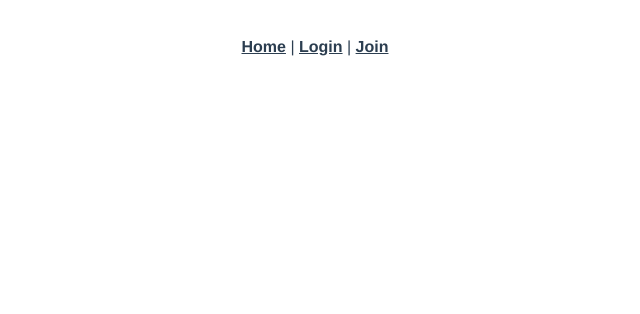
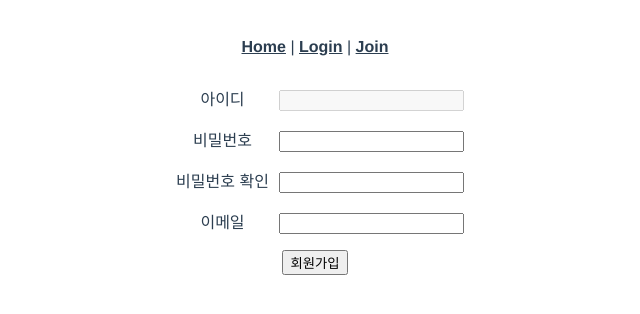
Before and after one commit to Tareun3406/SpringVue, a Vue app in the folder frontend/: page /myPage in a window 1280 px wide. Shown: the top 314 px of the page, without its empty margins (325-965 px from the left). Built offline with nearby package versions, Linux system fonts and the light colour scheme; no server answers.

Commit message:
feat : add myPage in frontend

```diff
--- a/frontend/src/App.vue
+++ b/frontend/src/App.vue
@@ -6,8 +6,10 @@
         <router-link to="/login">Login</router-link> |
         <router-link to="/join">Join</router-link>
       </span>
-      <a href="#" v-on:click="logout" v-bind:hidden="!GET_IS_LOGGED_IN">Logout</a>
-
+      <span v-bind:hidden="!GET_IS_LOGGED_IN">
+        <a href="#" v-on:click="logout">Logout</a> |
+        <router-link to="/myPage">MyPage</router-link>
+      </span>
     </nav>
     <router-view/>
   </div>
--- /dev/null
+++ b/frontend/src/components/MyPage/EmailInput.vue
@@ -0,0 +1,37 @@
+<template>
+  <div>
+    <p>
+      <span class="input-name">이메일</span>
+      <input type="email" name="email" v-model="localEmail">
+    </p>
+  </div>
+</template>
+
+<script>
+import {mapMutations, mapState} from "vuex";
+
+export default {
+  name: "emailInput",
+  data() {
+    return {
+      localEmail : ""
+    }
+  },
+  watch : {
+    localEmail(value) {
+      this.updateEmail(value);
+    }
+  },
+  methods: {
+    ...mapMutations('myPageForm', ["updateEmail"]),
+    ...mapState('myPageForm', ["email"])
+  },
+  mounted() {
+    this.localEmail = this.email();
+  }
+}
+</script>
+
+<style scoped>
+
+</style>
--- /dev/null
+++ b/frontend/src/components/MyPage/MyPageForm.vue
@@ -0,0 +1,51 @@
+<template>
+  <form @submit="doUpdateUserOnSubmit">
+    <username-input></username-input>
+    <password-input></password-input>
+    <email-input></email-input>
+    <button type="submit">회원가입</button>
+  </form>
+</template>
+
+<script>
+import UsernameInput from "@/components/MyPage/UsernameInput.vue";
+import PasswordInput from "@/components/MyPage/PasswordInput.vue";
+import EmailInput from "@/components/MyPage/EmailInput.vue";
+import {mapActions} from "vuex";
+
+export default {
+  name: "MyPageForm",
+  data() {
+    return {
+    }
+  },
+  components: {
+    UsernameInput,
+    PasswordInput,
+    EmailInput
+  },
+  methods: {
+    ...mapActions("myPageForm",["doUpdateUserOnSubmit"])
+  },
+  beforeUpdate() {
+    console.log("beforeUpdate")
+  }
+}
+</script>
+
+<style scoped>
+>>> .invalid-message {
+  display: block;
+  margin: 0;
+}
+>>> .isInvalid {
+  color: red;
+}
+>>> .isValid{
+  color: blue;
+}
+>>> .input-name{
+  display: inline-block;
+  width: 7rem;
+}
+</style>
--- /dev/null
+++ b/frontend/src/components/MyPage/PasswordInput.vue
@@ -0,0 +1,45 @@
+<template>
+  <div>
+    <p>
+      <span class="input-name">비밀번호</span>
+      <input type="password" name="password" v-model="localPassword">
+    </p>
+    <p>
+      <span class="input-name">비밀번호 확인</span>
+      <input type="password" name="pwCheck" v-model="localPwCheck">
+      <span v-show="!getIsSamePw" class="invalid-message isInvalid">비밀번호가 같지 않습니다.</span>
+    </p>
+  </div>
+</template>
+
+<script>
+import {mapGetters, mapMutations} from "vuex";
+
+export default {
+  name: "passwordInput",
+  data() {
+    return {
+      localPassword : "",
+      localPwCheck : "",
+    }
+  },
+  computed: {
+    ...mapGetters("joinForm",["getIsSamePw"]),
+  },
+  watch: {
+    localPassword(value) {
+      this.updatePassword(value);
+    },
+    localPwCheck(value) {
+      this.updatePwCheck(value);
+    }
+  },
+  methods: {
+    ...mapMutations("myPageForm", ["updatePassword", "updatePwCheck"])
+  }
+}
+</script>
+
+<style scoped>
+
+</style>
--- /dev/null
+++ b/frontend/src/components/MyPage/UsernameInput.vue
@@ -0,0 +1,30 @@
+<template>
+  <div>
+    <span class="input-name">아이디</span>
+    <input type="text" name="username" :value="username()" disabled>
+  </div>
+</template>
+
+<script>
+
+import {mapState} from "vuex";
+
+export default {
+  name: 'usernameInput',
+  data() {
+    return {
+    }
+  },
+  computed: {
+  },
+  watch: {
+  },
+  methods: {
+    ...mapState('myPageForm',['username'])
+  },
+}
+</script>
+
+<style scoped>
+
+</style>
--- a/frontend/src/router/index.js
+++ b/frontend/src/router/index.js
@@ -3,6 +3,8 @@ import VueRouter from 'vue-router'
 import HomeView from '../views/HomeView.vue'
 import LoginView from "@/views/LoginView.vue";
 import JoinView from "@/views/JoinView.vue";
+import MyPageView from "@/views/MyPageView.vue";
+import store from "@/store";
 
 Vue.use(VueRouter)
 
@@ -21,13 +23,26 @@ const routes = [
     path: '/join',
     name: 'join',
     component: JoinView
+  },
+  {
+    path: '/myPage',
+    name: 'myPage',
+    component: MyPageView,
   }
 ]
 
 const router = new VueRouter({
   mode: 'history',
   base: process.env.BASE_URL,
-  routes
+  routes,
+})
+
+router.beforeEach((to, from, next) =>{
+  if (to.name === "myPage") {
+    store.dispatch("myPageForm/getMyUserInfo").then(()=> next())
+  }else
+    next();
+
 })
 
 export default router
--- a/frontend/src/store/index.js
+++ b/frontend/src/store/index.js
@@ -2,6 +2,7 @@ import Vue from 'vue'
 import Vuex from 'vuex'
 import axios from "axios";
 import joinForm from "@/store/joinForm";
+import myPageForm from "@/store/myPageForm";
 
 Vue.use(Vuex)
 
@@ -28,6 +29,7 @@ export default new Vuex.Store({
     }
   },
   modules: {
-    joinForm
+    joinForm,
+    myPageForm
   }
 })
--- /dev/null
+++ b/frontend/src/store/myPageForm.js
@@ -0,0 +1,62 @@
+import axios from "axios";
+import router from "@/router";
+
+export default {
+    namespaced: true,
+    state: {
+        username: "",
+        password: "",
+        pwCheck: "",
+        email: "",
+    },
+    getters: {
+        getIsSamePw(state) {
+            return state.password === state.pwCheck;
+        }
+    },
+    mutations: {
+        updatePassword(state, value) {
+            state.password = value;
+        },
+        updatePwCheck(state, value) {
+            state.pwCheck = value;
+        },
+
+
+        updateEmail(state, value) {
+            state.email = value;
+        },
+
+        setUserInfo(state, value) {
+            state.username = value.username;
+            state.email = value.email;
+        },
+
+    },
+    actions: {
+        getMyUserInfo({commit}) {
+            axios.get("/userInfo").then(
+                response => {
+                    let userinfo = response.data;
+                    commit('setUserInfo',userinfo);
+                }
+            )
+        },
+        doUpdateUserOnSubmit({state, getters}, event) {
+            event.preventDefault();
+            if (getters.getIsSamePw && state.password !== "") {
+                axios.put("/joinUser",{
+                    username:state.username,
+                    password:state.password,
+                    email:state.email
+                }, {
+                    headers: {
+                        "Content-Type" : "application/json"
+                    }
+                }).then( () => {
+                    router.push("/");
+                }).catch(error => console.log(error))
+            }
+        }
+    }
+}
--- /dev/null
+++ b/frontend/src/views/MyPageView.vue
@@ -0,0 +1,21 @@
+<template>
+  <div>
+    <my-page-form></my-page-form>
+  </div>
+</template>
+
+<script>
+
+import MyPageForm from "@/components/MyPage/MyPageForm.vue";
+
+export default {
+  name: "MyPageView",
+  components: {
+    MyPageForm
+  }
+}
+</script>
+
+<style lang="scss" scoped>
+
+</style>
```
